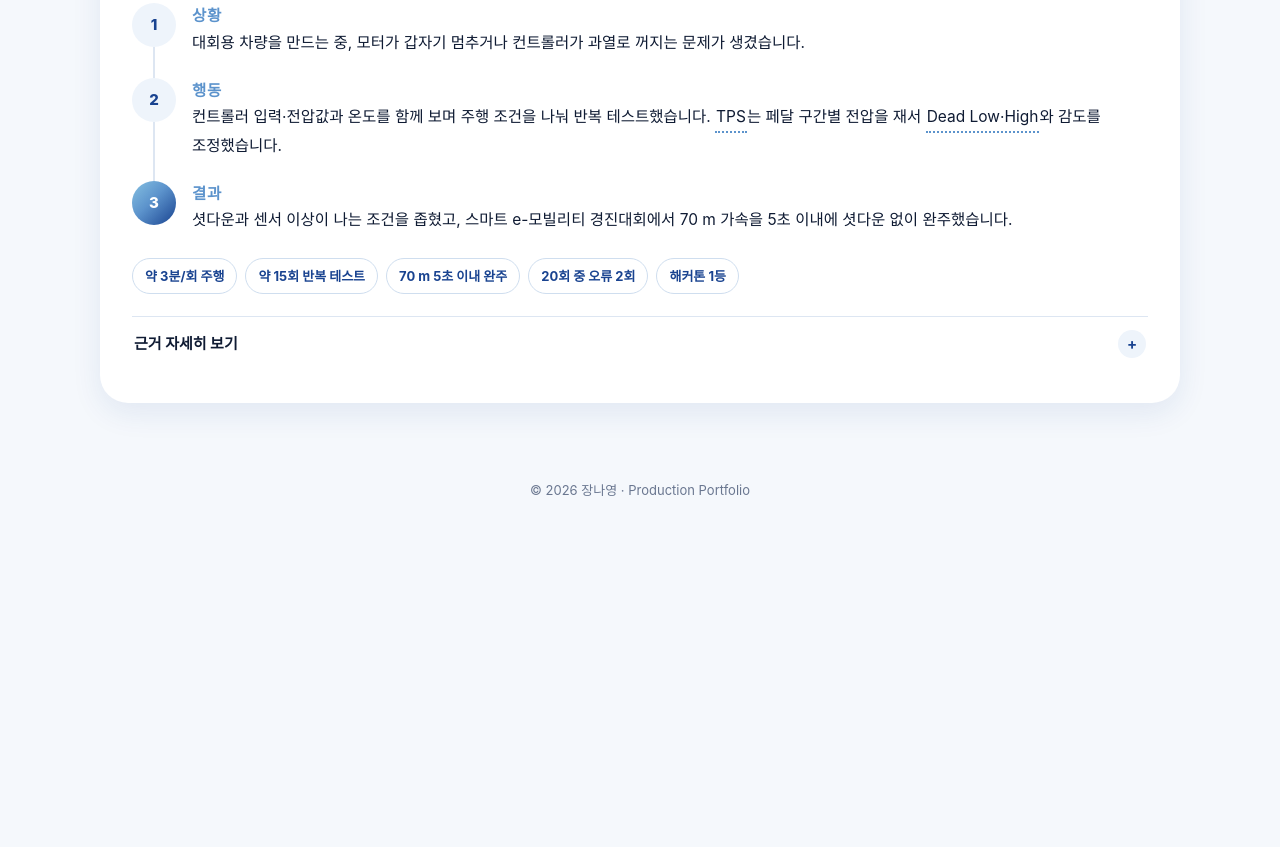
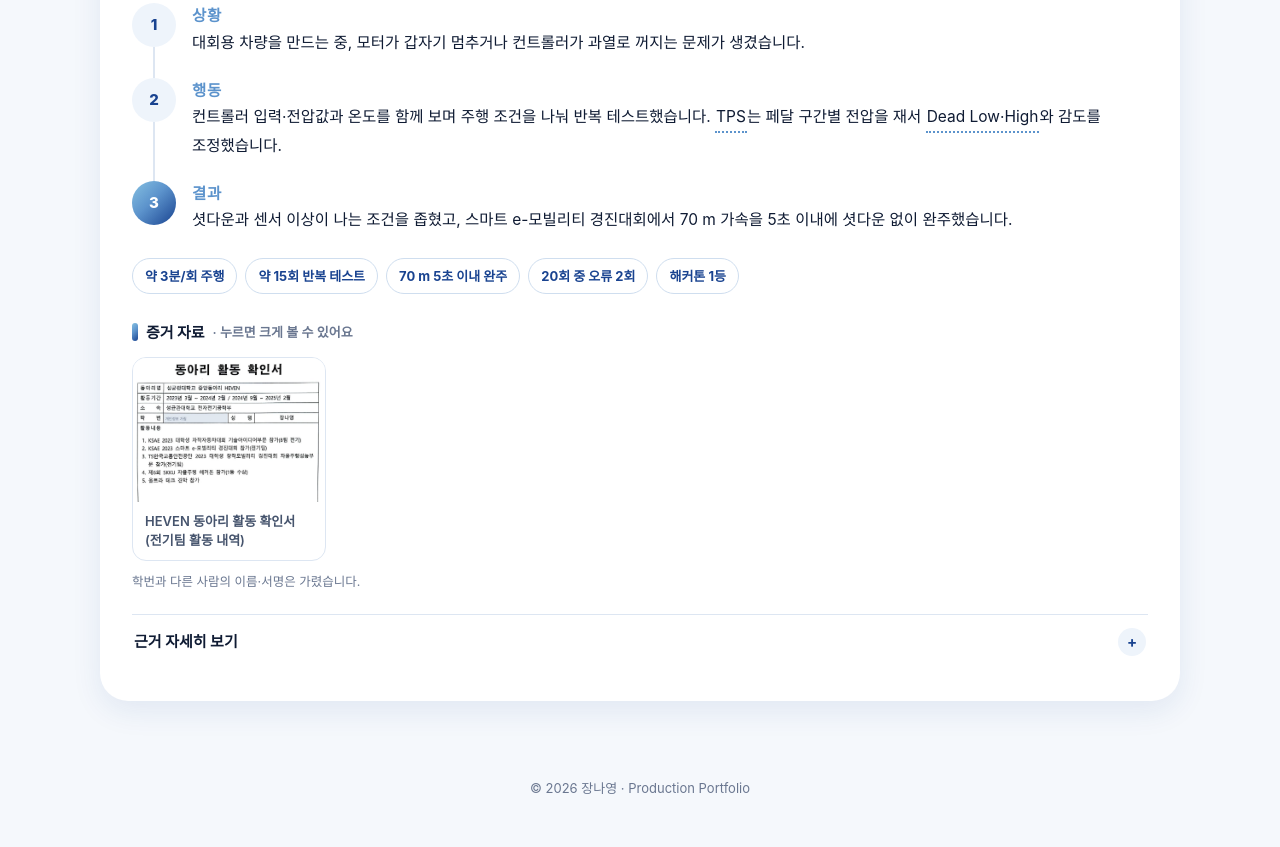
Before and after one commit to nyng-jang/gm-production-portfolio, a plain HTML site: page index.html in a window 1280 px wide. Shown: the part 1703-2550 px from the top of the page. Before the commit the page ends 2252 px from the top, so only its background shows below. Drawn offline with Linux system fonts and the light colour scheme; a web font is replaced by a local one.

Commit message:
자작자동차 탭에 HEVEN 활동 확인서 추가
Co-Authored-By: Claude Opus 5.5 <noreply@anthropic.com>
Claude-Session: https://claude.ai/code/session_01DeHxzh2HLLo1DPsdnfkHbz

```diff
--- a/index.html
+++ b/index.html
@@ -571,6 +571,14 @@
             <li>해커톤 1등</li>
           </ul>
 
+          <div class="evidence">
+            <p class="evidence-title">증거 자료 <span style="color:var(--text-muted);font-weight:600;font-size:13px">· 누르면 크게 볼 수 있어요</span></p>
+            <div class="gallery">
+              <button class="shot" type="button" data-src="assets/heven-cert.jpg" data-caption="HEVEN 동아리 활동 확인서 (전기팀 활동 내역)"><img src="assets/heven-cert.jpg" alt="HEVEN 동아리 활동 확인서 (전기팀 활동 내역)" loading="lazy"><span>HEVEN 동아리 활동 확인서 (전기팀 활동 내역)</span></button>
+            </div>
+            <p class="evidence-note">학번과 다른 사람의 이름·서명은 가렸습니다.</p>
+          </div>
+
           <div class="accordion">
             <button class="acc-trigger" type="button" aria-expanded="false" aria-controls="acc-automotive">
               근거 자세히 보기 <span class="acc-icon" aria-hidden="true">+</span>
```
Also changed, not shown: assets/heven-cert.jpg (added).
